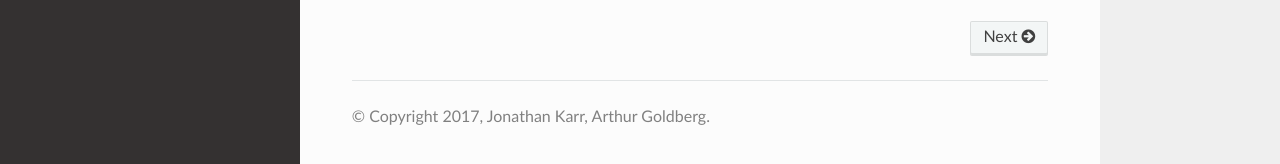
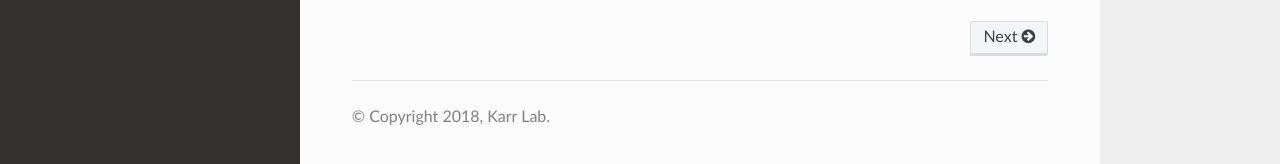
Before and after one commit to KarrLab/obj_tables, a Sphinx documentation site: the page built from docs/index.rst, in a window 1280 px wide and 974 px high. Shown: the part 807-971 px from the top of the window. Built offline with Sphinx 7.4.7 and the Read the Docs theme 2.0.0, drawn with Linux system fonts in a browser that asks for light colours; pages that are not in the unit, such as notebooks, are missing from menus; the version number could not be read and is left out.

Commit message:
updating copyright date

```diff
--- a/docs/conf.py
+++ b/docs/conf.py
@@ -16,6 +16,7 @@
 # add these directories to sys.path here. If the directory is relative to the
 # documentation root, use os.path.abspath to make it absolute, like shown here.
 #
+import datetime
 import os
 import sys
 sys.path.insert(0, os.path.abspath('..'))
@@ -74,7 +75,7 @@ master_doc = 'index'
 
 # General information about the project.
 project = 'Object model'
-copyright = '2017, Jonathan Karr, Arthur Goldberg'
+copyright = u'{}, Karr Lab'.format(datetime.datetime.now().year)
 author = 'Jonathan Karr, Arthur Goldberg'
 
 # The version info for the project you're documenting, acts as replacement for
```
